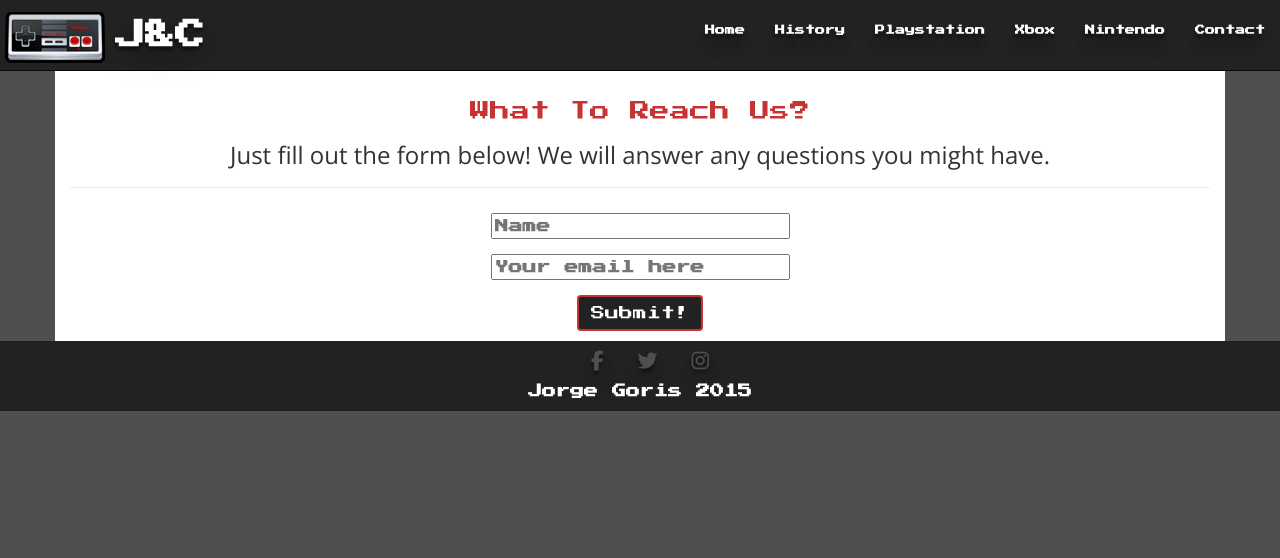
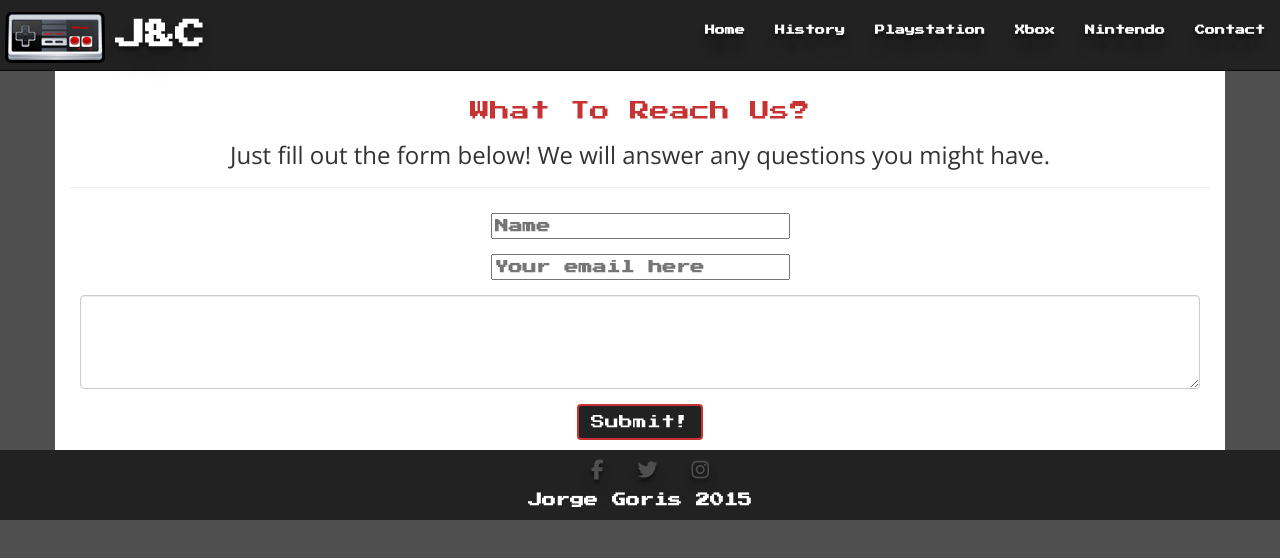
Before and after one commit to JorgeG1105/JoysticksAndCartridgesRedux, a plain HTML site: page contact.html in a window 1280 px wide. Drawn offline with nearby package versions, Linux system fonts and the light colour scheme.

Commit message:
Fixed up contact form

```diff
--- a/contact.html
+++ b/contact.html
@@ -56,6 +56,9 @@
 					<div class="form-group">
 						<input type="email" placeholder="Your email here">
 					</div>
+					<div class="form-group">
+						<textarea class="form-control" rows="4"></textarea>
+					</div>
 					<button type="submit" class="btn btn-default">Submit!</button>
 				</form>
 			</div>
```
